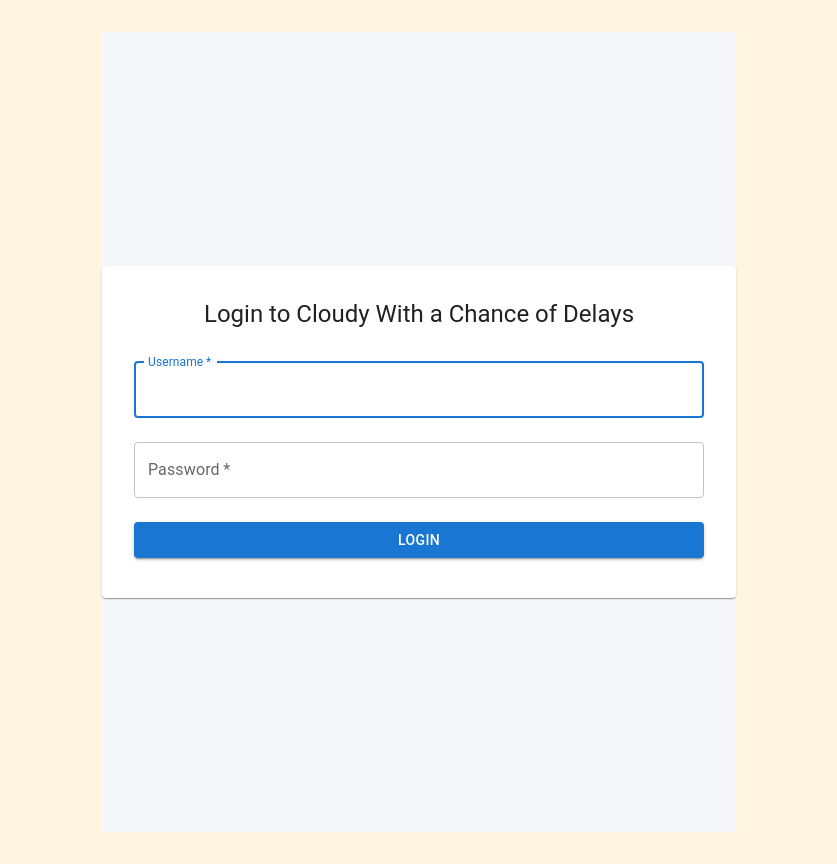
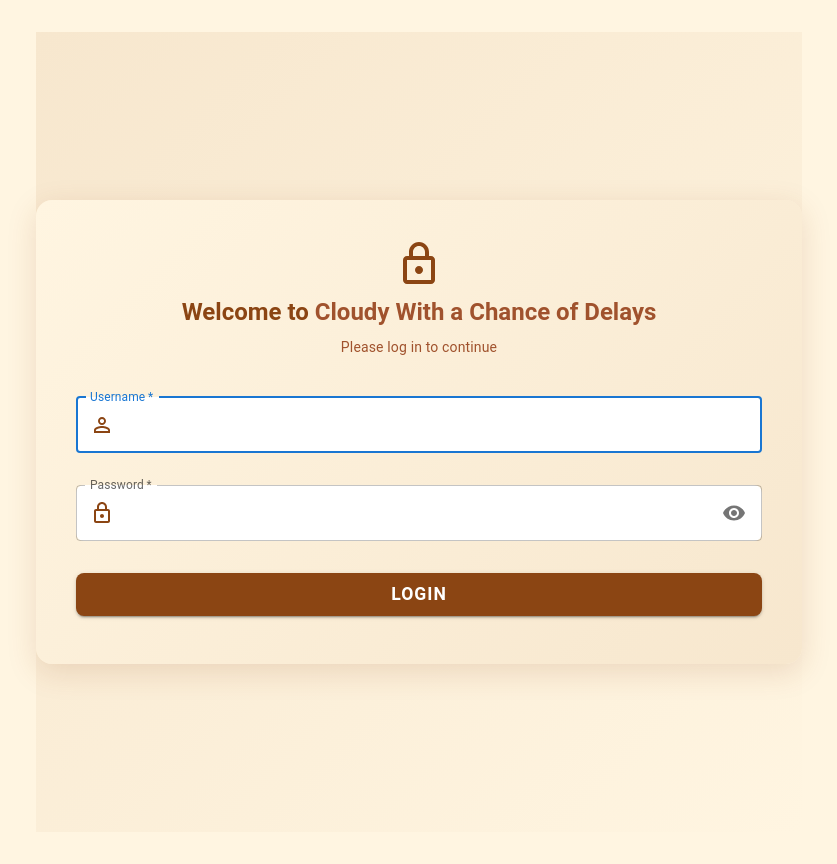
Before and after one commit to aloaasmae/flight-delay-hackathon-exclamation-mark-tallinn, a React (Vite) app in the folder client/: page / in a window 1280 px wide. Shown: the whole page, without its empty margins (221-1058 px from the left). Built offline with nearby package versions, Linux system fonts and the light colour scheme.

Commit message:
AIHX-13: make login login page pretty

```diff
--- a/client/src/LoginPage.tsx
+++ b/client/src/LoginPage.tsx
@@ -6,8 +6,14 @@ import {
   Typography,
   TextField,
   Button,
-  Alert
+  Alert,
+  InputAdornment,
+  IconButton
 } from '@mui/material';
+import LockOutlinedIcon from '@mui/icons-material/LockOutlined';
+import PersonOutlineIcon from '@mui/icons-material/PersonOutline';
+import Visibility from '@mui/icons-material/Visibility';
+import VisibilityOff from '@mui/icons-material/VisibilityOff';
 
 type LoginProps = {
   onLogin: (username: string, password: string) => Promise<boolean>;
@@ -16,6 +22,7 @@ type LoginProps = {
 export default function LoginPage({ onLogin }: LoginProps) {
   const [username, setUsername] = useState('');
   const [password, setPassword] = useState('');
+  const [showPassword, setShowPassword] = useState(false);
   const [submitting, setSubmitting] = useState(false);
   const [error, setError] = useState<string | null>(null);
 
@@ -31,13 +38,36 @@ export default function LoginPage({ onLogin }: LoginProps) {
   };
 
   return (
-    <Box sx={{ minHeight: '100vh', bgcolor: '#f5f7fa', display: 'flex', alignItems: 'center', justifyContent: 'center' }}>
-      <Card sx={{ minWidth: 350, p: 2 }}>
+    <Box
+      sx={{
+        minHeight: '100vh',
+        bgcolor: 'linear-gradient(135deg, #f7e7ce 0%, #fff5e1 100%)',
+        display: 'flex',
+        alignItems: 'center',
+        justifyContent: 'center',
+        background: 'linear-gradient(135deg, #f7e7ce 0%, #fff5e1 100%)'
+      }}
+    >
+      <Card
+        sx={{
+          minWidth: 370,
+          p: 3,
+          borderRadius: 4,
+          boxShadow: '0 8px 30px rgba(139, 69, 19, 0.15)',
+          background: 'linear-gradient(135deg, #fff5e1 0%, #f7e7ce 100%)'
+        }}
+      >
         <CardContent>
-          <Typography variant="h5" gutterBottom align="center">
-            Login to Cloudy With a Chance of Delays
-          </Typography>
-          <Box component="form" onSubmit={handleSubmit} sx={{ mt: 2 }}>
+          <Box display="flex" flexDirection="column" alignItems="center" mb={2}>
+            <LockOutlinedIcon sx={{ fontSize: 48, color: '#8b4513', mb: 1 }} />
+            <Typography variant="h5" gutterBottom align="center" sx={{ color: '#8b4513', fontWeight: 700 }}>
+              Welcome to <span style={{ color: '#a0522d' }}>Cloudy With a Chance of Delays</span>
+            </Typography>
+            <Typography variant="body2" align="center" sx={{ color: '#a0522d', mb: 1 }}>
+              Please log in to continue
+            </Typography>
+          </Box>
+          <Box component="form" onSubmit={handleSubmit} sx={{ mt: 1 }}>
             <TextField
               label="Username"
               value={username}
@@ -46,15 +76,51 @@ export default function LoginPage({ onLogin }: LoginProps) {
               margin="normal"
               autoFocus
               required
+              InputProps={{
+                startAdornment: (
+                  <InputAdornment position="start">
+                    <PersonOutlineIcon sx={{ color: '#8b4513' }} />
+                  </InputAdornment>
+                ),
+              }}
+              sx={{
+                background: '#fff',
+                borderRadius: 2,
+                mb: 2
+              }}
             />
             <TextField
               label="Password"
-              type="password"
+              type={showPassword ? 'text' : 'password'}
               value={password}
               onChange={e => setPassword(e.target.value)}
               fullWidth
               margin="normal"
               required
+              InputProps={{
+                startAdornment: (
+                  <InputAdornment position="start">
+                    <LockOutlinedIcon sx={{ color: '#8b4513' }} />
+                  </InputAdornment>
+                ),
+                endAdornment: (
+                  <InputAdornment position="end">
+                    <IconButton
+                      aria-label="toggle password visibility"
+                      onClick={() => setShowPassword((show) => !show)}
+                      edge="end"
+                      size="small"
+                    >
+                      {showPassword ? <VisibilityOff /> : <Visibility />}
+                    </IconButton>
+                  </InputAdornment>
+                )
+              }}
+              sx={{
+                background: '#fff',
+                borderRadius: 2,
+                mb: 2
+              }}
             />
             {error && <Alert severity="error" sx={{ mt: 2 }}>{error}</Alert>}
             <Button
@@ -62,7 +128,17 @@ export default function LoginPage({ onLogin }: LoginProps) {
               variant="contained"
               color="primary"
               fullWidth
-              sx={{ mt: 2 }}
+              sx={{
+                mt: 2,
+                background: '#8b4513',
+                fontWeight: 700,
+                fontSize: '1.1rem',
+                letterSpacing: 1,
+                borderRadius: 2,
+                '&:hover': {
+                  background: '#a0522d'
+                }
+              }}
               disabled={submitting}
             >
               {submitting ? 'Logging in...' : 'Login'}
--- a/package.json
+++ b/package.json
@@ -23,7 +23,8 @@
     "react-dom": "^19.1.0",
     "@mui/material": "^5.15.15",
     "@emotion/react": "^11.11.4",
-    "@emotion/styled": "^11.11.0"
+    "@emotion/styled": "^11.11.0",
+    "@mui/icons-material": "^5.15.15"
   },
   "devDependencies": {
     "@eslint/js": "^9.25.0",
```
Also changed, not shown: 1 other file (tests, documents, lock files or other folders).
